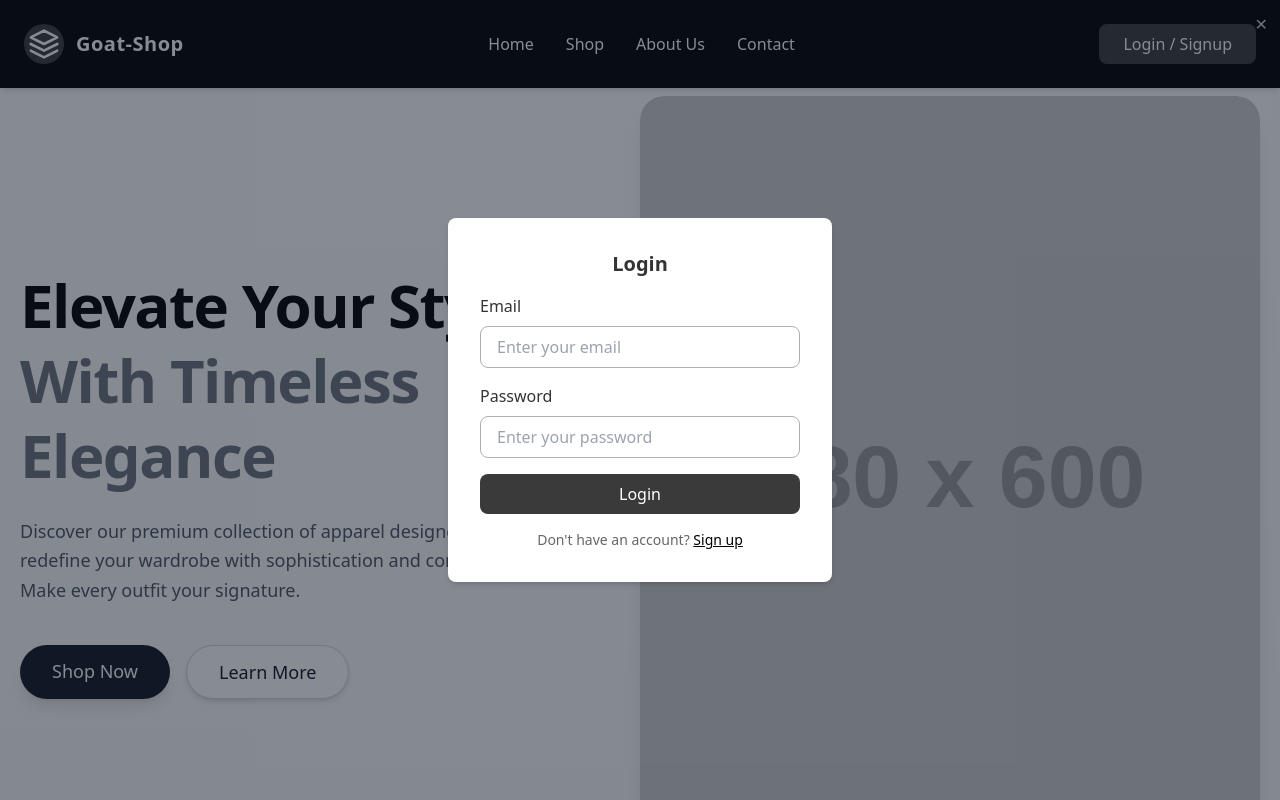
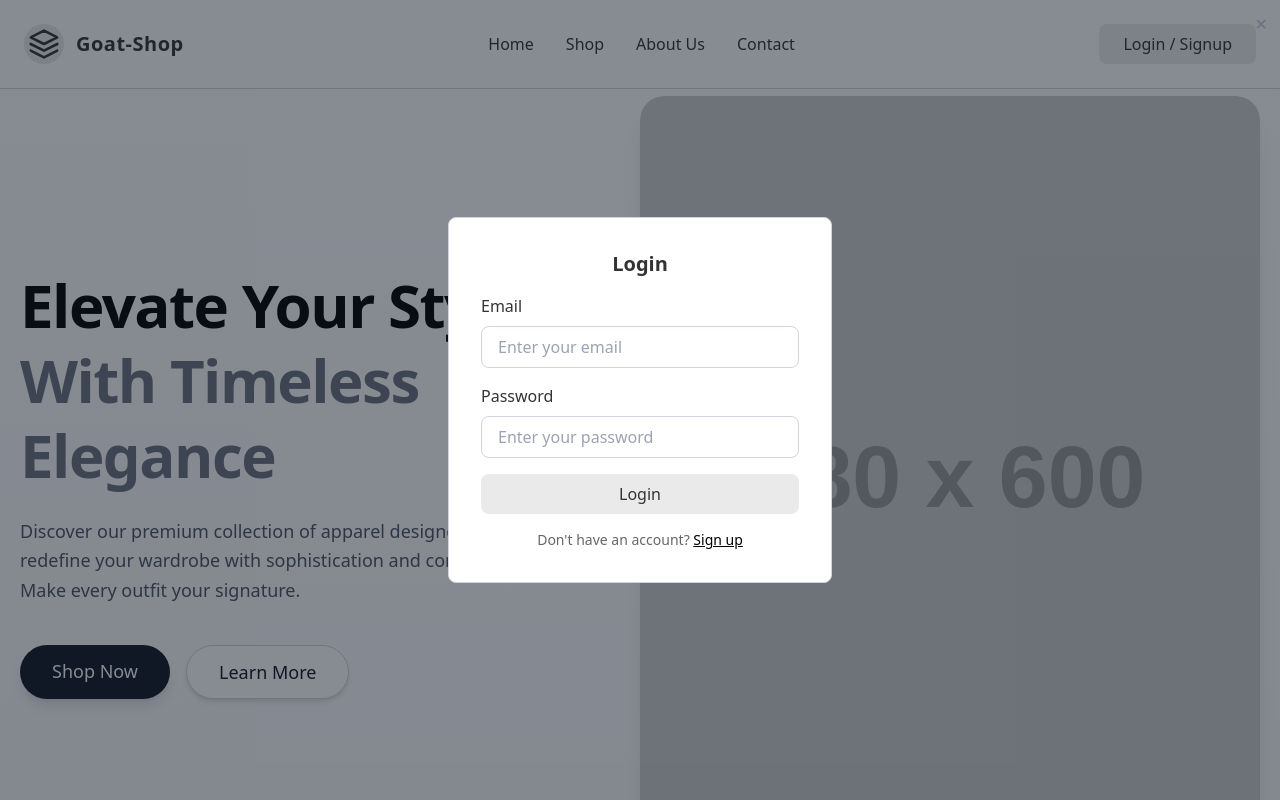
Before and after one commit to eeshaan18/shop, a Next.js app: page / in a window 1280 px wide. Both pictures are taken after a click on the button "Login / Signup". Shown: the top 800 px of the page. Built offline with nearby package versions, Linux system fonts and the light colour scheme.

Commit message:
Update header.js

```diff
--- a/components/header.js
+++ b/components/header.js
@@ -11,13 +11,13 @@ const Header = () => {
     return (
         <div>
             {/* Header */}
-            <header className="bg-[#000000] text-[#FFFFFF] fixed w-full top-0 left-0 z-50 shadow-md">
+            <header className="bg-[#FFFFFF] text-[#333333] fixed w-full top-0 left-0 z-50 border-b border-gray-300">
                 <div className="container mx-auto flex items-center justify-between p-4 md:p-6">
                     {/* Logo */}
                     <a href="/" className="flex items-center">
                         <svg
                             xmlns="http://www.w3.org/2000/svg"
-                            className="w-10 h-10 p-1 rounded-full bg-[#3A3A3A] text-[#FFFFFF] shadow-lg"
+                            className="w-10 h-10 p-1 rounded-full bg-[#EAEAEA] text-[#333333]"
                             viewBox="0 0 24 24"
                             fill="none"
                             stroke="currentColor"
@@ -32,16 +32,16 @@ const Header = () => {
 
                     {/* Desktop Navigation */}
                     <nav className="hidden md:flex space-x-8">
-                        <Link href="/" className="text-[#FFFFFF] hover:text-[#E0E0E0] transition duration-300">
+                        <Link href="/" className="text-[#333333] hover:text-[#555555] transition duration-300">
                             Home
                         </Link>
-                        <Link href="/shop" className="text-[#FFFFFF] hover:text-[#E0E0E0] transition duration-300">
+                        <Link href="/shop" className="text-[#333333] hover:text-[#555555] transition duration-300">
                             Shop
                         </Link>
-                        <Link href="/about" className="text-[#FFFFFF] hover:text-[#E0E0E0] transition duration-300">
+                        <Link href="/about" className="text-[#333333] hover:text-[#555555] transition duration-300">
                             About Us
                         </Link>
-                        <Link href="/contact" className="text-[#FFFFFF] hover:text-[#E0E0E0] transition duration-300">
+                        <Link href="/contact" className="text-[#333333] hover:text-[#555555] transition duration-300">
                             Contact
                         </Link>
                     </nav>
@@ -49,7 +49,7 @@ const Header = () => {
                     {/* Mobile Menu Toggle */}
                     <button
                         onClick={() => setShowMenu(!showMenu)}
-                        className="md:hidden focus:outline-none text-white"
+                        className="md:hidden focus:outline-none text-[#333333]"
                     >
                         <svg
                             xmlns="http://www.w3.org/2000/svg"
@@ -71,7 +71,7 @@ const Header = () => {
                             setShowAuth(true);
                             setAuthMode("login");
                         }}
-                        className="hidden md:inline-block px-6 py-2 rounded-lg bg-[#3A3A3A] text-[#FFFFFF] font-medium hover:bg-[#4F4F4F] transition duration-300"
+                        className="hidden md:inline-block px-6 py-2 rounded-lg bg-[#EAEAEA] text-[#333333] font-medium hover:bg-[#D6D6D6] transition duration-300"
                     >
                         Login / Signup
                     </button>
@@ -80,8 +80,8 @@ const Header = () => {
 
             {/* Mobile Menu */}
             {showMenu && (
-                <div className="fixed inset-0 bg-black bg-opacity-75 z-50 flex justify-center items-center">
-                    <div className="bg-white w-4/5 p-6 rounded-lg shadow-md text-center">
+                <div className="fixed inset-0 bg-black bg-opacity-50 z-50 flex justify-center items-center">
+                    <div className="bg-white w-4/5 p-6 rounded-lg text-center border border-gray-300">
                         <button
                             className="absolute top-4 right-4 text-gray-500 hover:text-black"
                             onClick={() => setShowMenu(false)}
@@ -89,16 +89,16 @@ const Header = () => {
                             ✕
                         </button>
                         <nav className="flex flex-col space-y-6 text-[#333333]">
-                            <Link href="/" onClick={() => setShowMenu(false)} className="hover:text-[#E0E0E0]">
+                            <Link href="/" onClick={() => setShowMenu(false)} className="hover:text-[#555555]">
                                 Home
                             </Link>
-                            <Link href="/shop" onClick={() => setShowMenu(false)} className="hover:text-[#E0E0E0]">
+                            <Link href="/shop" onClick={() => setShowMenu(false)} className="hover:text-[#555555]">
                                 Shop
                             </Link>
-                            <Link href="/about" onClick={() => setShowMenu(false)} className="hover:text-[#E0E0E0]">
+                            <Link href="/about" onClick={() => setShowMenu(false)} className="hover:text-[#555555]">
                                 About Us
                             </Link>
-                            <Link href="/contact" onClick={() => setShowMenu(false)} className="hover:text-[#E0E0E0]">
+                            <Link href="/contact" onClick={() => setShowMenu(false)} className="hover:text-[#555555]">
                                 Contact
                             </Link>
                         </nav>
@@ -108,7 +108,7 @@ const Header = () => {
                                 setShowAuth(true);
                                 setAuthMode("login");
                             }}
-                            className="mt-6 w-full py-2 bg-[#3A3A3A] text-[#FFFFFF] rounded-lg font-medium hover:bg-[#4F4F4F] transition"
+                            className="mt-6 w-full py-2 bg-[#EAEAEA] text-[#333333] rounded-lg font-medium hover:bg-[#D6D6D6] transition"
                         >
                             Login / Signup
                         </button>
@@ -119,7 +119,7 @@ const Header = () => {
             {/* Authentication Modal */}
             {showAuth && (
                 <div className="fixed inset-0 bg-gray-900 bg-opacity-50 z-50 flex items-center justify-center">
-                    <div className="bg-white w-96 p-8 rounded-lg shadow-md">
+                    <div className="bg-white w-96 p-8 rounded-lg border border-gray-300">
                         <button
                             className="absolute top-3 right-3 text-gray-500 hover:text-black"
                             onClick={() => setShowAuth(false)}
@@ -133,13 +133,13 @@ const Header = () => {
                             <label className="block mb-2 text-[#333333]">Email</label>
                             <input
                                 type="email"
-                                className="w-full px-4 py-2 mb-4 border border-[#B0B0B0] rounded-lg focus:ring-2 focus:ring-[#000000]"
+                                className="w-full px-4 py-2 mb-4 border border-gray-300 rounded-lg focus:ring-2 focus:ring-[#555555]"
                                 placeholder="Enter your email"
                             />
                             <label className="block mb-2 text-[#333333]">Password</label>
                             <input
                                 type="password"
-                                className="w-full px-4 py-2 mb-4 border border-[#B0B0B0] rounded-lg focus:ring-2 focus:ring-[#000000]"
+                                className="w-full px-4 py-2 mb-4 border border-gray-300 rounded-lg focus:ring-2 focus:ring-[#555555]"
                                 placeholder="Enter your password"
                             />
                             {authMode === "signup" && (
@@ -147,12 +147,12 @@ const Header = () => {
                                     <label className="block mb-2 text-[#333333]">Confirm Password</label>
                                     <input
                                         type="password"
-                                        className="w-full px-4 py-2 mb-4 border border-[#B0B0B0] rounded-lg focus:ring-2 focus:ring-[#000000]"
+                                        className="w-full px-4 py-2 mb-4 border border-gray-300 rounded-lg focus:ring-2 focus:ring-[#555555]"
                                         placeholder="Confirm your password"
                                     />
                                 </>
                             )}
-                            <button className="w-full py-2 bg-[#3A3A3A] text-[#FFFFFF] rounded-lg hover:bg-[#4F4F4F] transition">
+                            <button className="w-full py-2 bg-[#EAEAEA] text-[#333333] rounded-lg hover:bg-[#D6D6D6] transition">
                                 {authMode === "login" ? "Login" : "Signup"}
                             </button>
                         </form>
```
